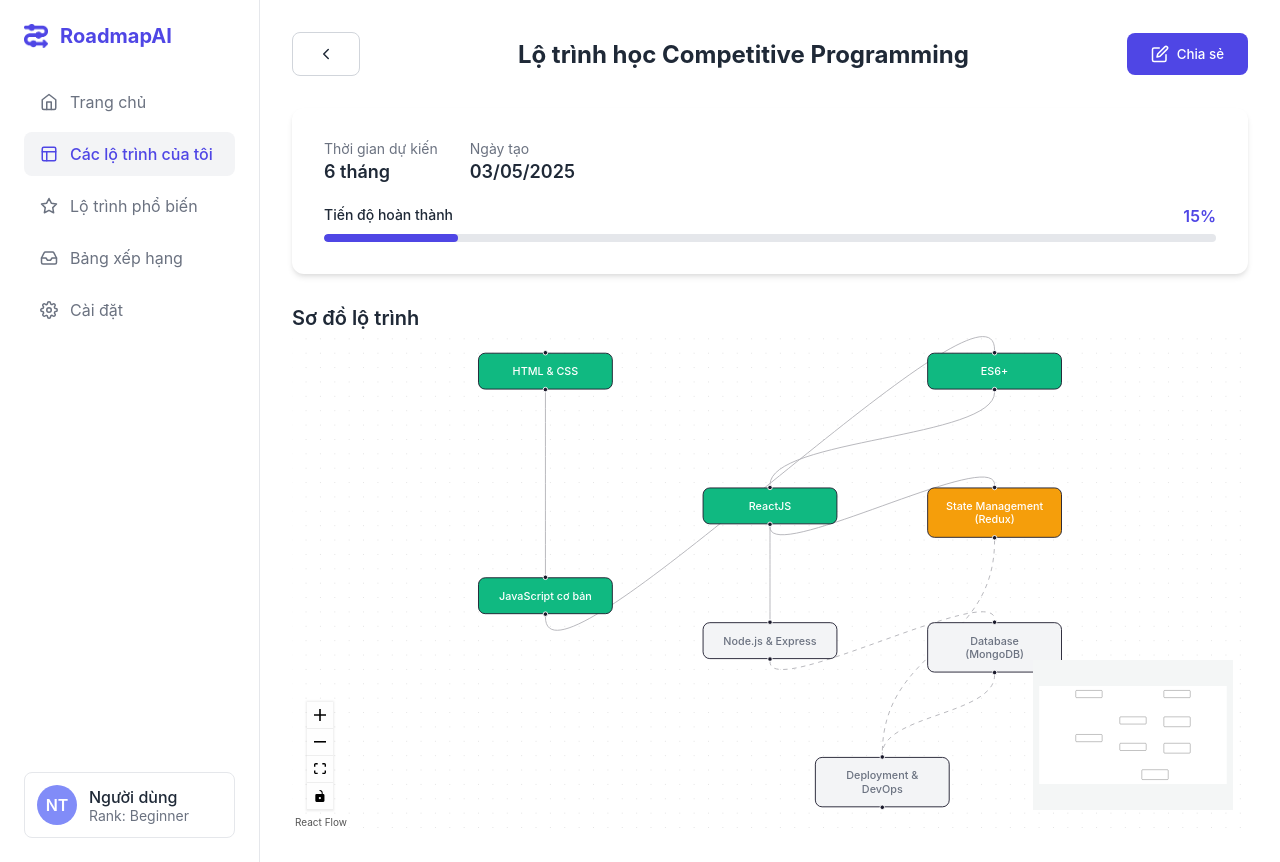
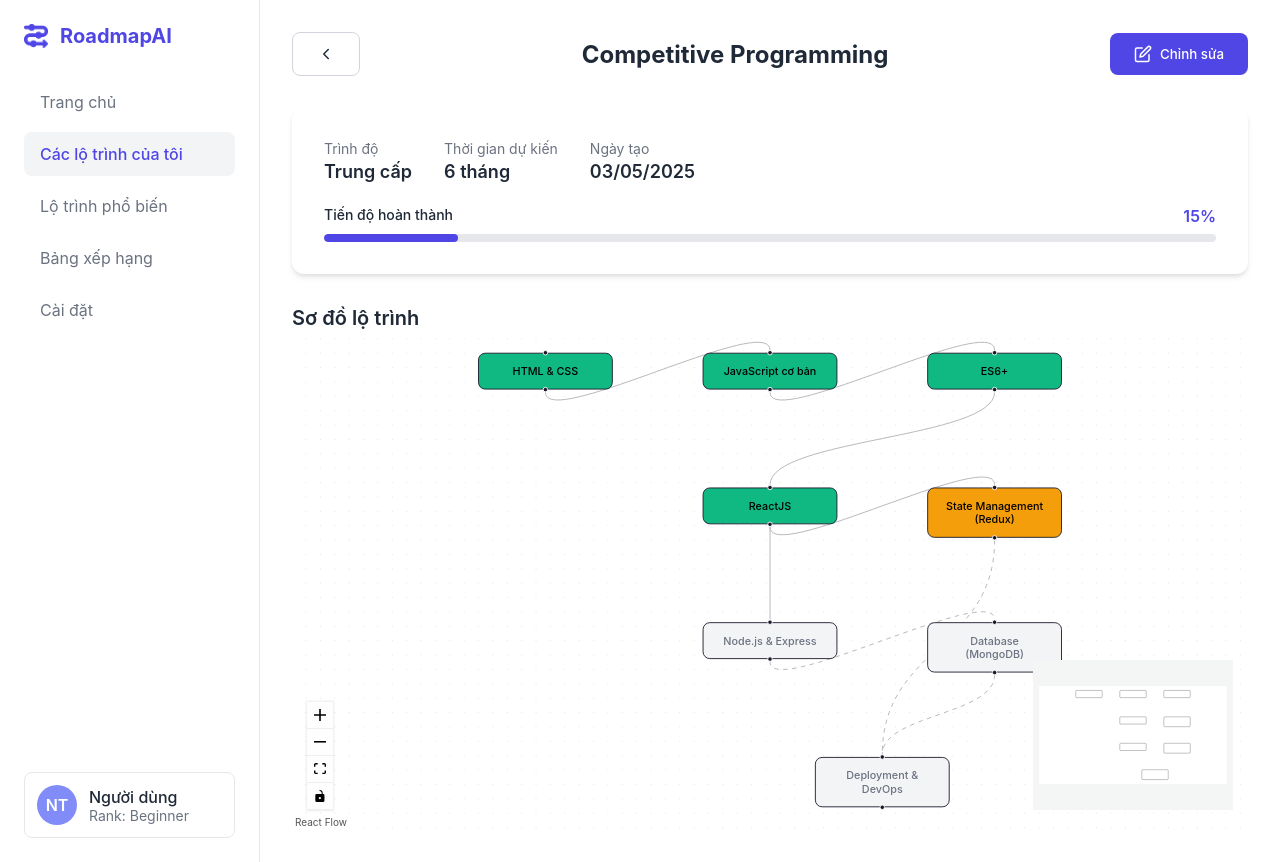
Before and after one commit to H-Ngyen/LEARN_EASY, a React (Vite) app: page /detail in a window 1280 px wide. Built offline with nearby package versions, Linux system fonts and the light colour scheme.

Commit message:
Update DetailRoadmapPage.jsx

```diff
--- a/src/pages/DetailRoadmapPage.jsx
+++ b/src/pages/DetailRoadmapPage.jsx
@@ -4,60 +4,66 @@ import ReactFlow, {
   Controls,
   Background,
   applyEdgeChanges,
-  applyNodeChanges
+  applyNodeChanges,
 } from 'react-flow-renderer';
 import '../css/detailroadmap.css';
 import logo from '../assets/logo.png';
 
-// Sample roadmap data with status on nodes
+// Updated mock roadmap data structure
 const roadmap = {
+  id: 'roadmap1',          // tổng ID
+  idUser: 'user123',       // người sở hữu
+  share: 1,                // 0: không chia sẻ, 1: chia sẻ
+  topic: 'Competitive Programming',
+  level: 1,     // 0:Mới bắt đầu, 1:Trung cấp, 2:Nâng cao
+  duration: 2,  // 0:1 tháng, 1:3 tháng, 2:6 tháng
+  created: '03/05/2025',
+  progress: 15, // percent
   nodes: [
-    { id: '1', data: { label: 'HTML & CSS', status: 'done' }, position: { x: 0, y: 0 } },
-    { id: '2', data: { label: 'JavaScript cơ bản', status: 'done' }, position: { x: 0, y: 250 } },
-    { id: '3', data: { label: 'ES6+', status: 'done' }, position: { x: 500, y: 0 } },
-    { id: '4', data: { label: 'ReactJS', status: 'done' }, position: { x: 250, y: 150 } },
-    { id: '5', data: { label: 'State Management (Redux)', status: 'in-process' }, position: { x: 500, y: 150 } },
-    { id: '6', data: { label: 'Node.js & Express', status: 'todo' }, position: { x: 250, y: 300 } },
-    { id: '7', data: { label: 'Database (MongoDB)', status: 'todo' }, position: { x: 500, y: 300 } },
-    { id: '8', data: { label: 'Deployment & DevOps', status: 'todo' }, position: { x: 375, y: 450 } },
+    { idNote: '1', data: { label: 'HTML & CSS', status: 2, description: 'HTML (Hypertext Markup Language) là ngôn ngữ đánh dấu tiêu chuẩn...' }, position: { x: 0, y: 0 } },
+    { idNote: '2', data: { label: 'JavaScript cơ bản', status: 2, description: 'JavaScript cơ bản cho phép bạn tương tác với trang web...' }, position: { x: 250, y: 0 } },
+    { idNote: '3', data: { label: 'ES6+', status: 2, description: 'ES6+ giới thiệu arrow functions, let/const, template literals...' }, position: { x: 500, y: 0 } },
+    { idNote: '4', data: { label: 'ReactJS', status: 2, description: 'ReactJS là thư viện JavaScript để xây dựng giao diện người dùng...' }, position: { x: 250, y: 150 } },
+    { idNote: '5', data: { label: 'State Management (Redux)', status: 1, description: 'Redux giúp quản lý state toàn cục trong ứng dụng React...' }, position: { x: 500, y: 150 } },
+    { idNote: '6', data: { label: 'Node.js & Express', status: 0, description: 'Node.js & Express cho phép xây dựng backend bằng JavaScript...' }, position: { x: 250, y: 300 } },
+    { idNote: '7', data: { label: 'Database (MongoDB)', status: 0, description: 'MongoDB là NoSQL database lưu trữ tài liệu JSON...' }, position: { x: 500, y: 300 } },
+    { idNote: '8', data: { label: 'Deployment & DevOps', status: 0, description: 'CICD, Docker, Kubernetes để triển khai và vận hành...' }, position: { x: 375, y: 450 } },
   ],
   edges: [
-    { id: 'e1-2', source: '1', target: '2' },
-    { id: 'e2-3', source: '2', target: '3' },
-    { id: 'e3-4', source: '3', target: '4' },
-    { id: 'e4-5', source: '4', target: '5' },
-    { id: 'e4-6', source: '4', target: '6' },
-    { id: 'e6-7', source: '6', target: '7' },
-    { id: 'e5-8', source: '5', target: '8' },
-    { id: 'e7-8', source: '7', target: '8' },
+    { idEdge: 'e1-2', source: '1', target: '2' },
+    { idEdge: 'e2-3', source: '2', target: '3' },
+    { idEdge: 'e3-4', source: '3', target: '4' },
+    { idEdge: 'e4-5', source: '4', target: '5' },
+    { idEdge: 'e4-6', source: '4', target: '6' },
+    { idEdge: 'e6-7', source: '6', target: '7' },
+    { idEdge: 'e5-8', source: '5', target: '8' },
+    { idEdge: 'e7-8', source: '7', target: '8' },
   ],
 };
 
+const LEVELS = ['Mới bắt đầu', 'Trung cấp', 'Nâng cao'];
+const DURATIONS = ['1 tháng', '3 tháng', '6 tháng'];
+
 export default function DetailRoadmap() {
-  // initialize with styled nodes and animated edges
+  // Map idNote to id for React Flow compatibility
   const [nodes, setNodes] = useState(
-    roadmap.nodes.map(node => ({
-      ...node,
-      style: {
-        background:
-          node.data.status === 'todo'
-            ? 'var(--gray-100)'
-            : node.data.status === 'in-process'
-            ? 'var(--warning)'
-            : 'var(--success)',
-        color: node.data.status === 'todo' ? 'var(--gray-500)' : 'white',
-        padding: '0.75rem 1rem',
-        borderRadius: '0.5rem',
-        fontWeight: 500,
-      }
+    roadmap.nodes.map(n => ({
+      id: n.idNote,
+      data: n.data,
+      position: n.position,
+      draggable: true,
+      style: {},
     }))
   );
   const [edges, setEdges] = useState(
-    roadmap.edges.map(edge => ({
-      ...edge,
-      animated: true
+    roadmap.edges.map(e => ({
+      id: e.idEdge,
+      source: e.source,
+      target: e.target,
+      animated: true,
     }))
   );
+  const [selected, setSelected] = useState(null);
 
   const onNodesChange = useCallback(
     changes => setNodes(nds => applyNodeChanges(changes, nds)),
@@ -68,6 +74,38 @@ export default function DetailRoadmap() {
     []
   );
 
+  // style nodes by status
+  const styledNodes = nodes.map(node => {
+    let background = 'var(--gray-100)'; // todo
+    let color = 'var(--gray-500)';
+    if (node.data.status === 1) {
+      background = 'var(--warning)'; // in-process
+      color = 'black';
+    }
+    if (node.data.status === 2) {
+      background = 'var(--success)'; // done
+      color = 'black';
+    }
+    return {
+      ...node,
+      style: {
+        background,
+        color,
+        padding: '0.75rem 1rem',
+        borderRadius: '0.5rem',
+        fontWeight: 500,
+        cursor: 'pointer',
+      },
+    };
+  });
+
+  const styledEdges = edges.map(edge => {
+    const srcNode = nodes.find(n => n.id === edge.source);
+    return { ...edge, animated: srcNode?.data.status !== 2 };
+  });
+
+  const handleNodeClick = (_e, node) => setSelected(node);
+
   return (
     <div className="container">
       {/* Sidebar */}
@@ -77,41 +115,11 @@ export default function DetailRoadmap() {
           <span>RoadmapAI</span>
         </div>
         <nav className="sidebar-nav">
-          <a href="#" className="nav-item">
-            <svg xmlns="http://www.w3.org/2000/svg" width="18" height="18" viewBox="0 0 24 24" fill="none" stroke="currentColor" strokeWidth="2" strokeLinecap="round" strokeLinejoin="round">
-              <path d="m3 9 9-7 9 7v11a2 2 0 0 1-2 2H5a2 2 0 0 1-2-2z" />
-              <polyline points="9 22 9 12 15 12 15 22" />
-            </svg>
-            <span>Trang chủ</span>
-          </a>
-          <a href="#" className="nav-item active">
-            <svg xmlns="http://www.w3.org/2000/svg" width="18" height="18" viewBox="0 0 24 24" fill="none" stroke="currentColor" strokeWidth="2" strokeLinecap="round" strokeLinejoin="round">
-              <rect x="3" y="3" width="18" height="18" rx="2" ry="2" />
-              <line x1="3" y1="9" x2="21" y2="9" />
-              <line x1="9" y1="21" x2="9" y2="9" />
-            </svg>
-            <span>Các lộ trình của tôi</span>
-          </a>
-          <a href="#" className="nav-item">
-            <svg xmlns="http://www.w3.org/2000/svg" width="18" height="18" viewBox="0 0 24 24" fill="none" stroke="currentColor" strokeWidth="2" strokeLinecap="round" strokeLinejoin="round">
-              <polygon points="12 2 15.09 8.26 22 9.27 17 14.14 18.18 21.02 12 17.77 5.82 21.02 7 14.14 2 9.27 8.91 8.26 12 2" />
-            </svg>
-            <span>Lộ trình phổ biến</span>
-          </a>
-          <a href="#" className="nav-item">
-            <svg xmlns="http://www.w3.org/2000/svg" width="18" height="18" viewBox="0 0 24 24" fill="none" stroke="currentColor" strokeWidth="2" strokeLinecap="round" strokeLinejoin="round">
-              <polyline points="22 12 16 12 14 15 10 15 8 12 2 12" />
-              <path d="M5.45 5.11 2 12v6a2 2 0 0 0 2 2h16a2 2 0 0 0 2-2v-6l-3.45-6.89A2 2 0 0 0 16.76 4H7.24a2 2 0 0 0-1.79 1.11z" />
-            </svg>
-            <span>Bảng xếp hạng</span>
-          </a>
-          <a href="#" className="nav-item">
-            <svg xmlns="http://www.w3.org/2000/svg" width="18" height="18" viewBox="0 0 24 24" fill="none" stroke="currentColor" strokeWidth="2" strokeLinecap="round" strokeLinejoin="round">
-              <circle cx="12" cy="12" r="3" />
-              <path d="M19.4 15a1.65 1.65 0 0 0 .33 1.82l.06.06a2 2 0 0 1 0 2.83 2 2 0 0 1-2.83 0l-.06-.06a1.65 1.65 0 0 0-1.82-.33 1.65 1.65 0 0 0-1 1.51V21a2 2 0 0 1-2 2 2 2 0 0 1-2-2v-.09A1.65 1.65 0 0 0 9 19.4a1.65 1.65 0 0 0-1.82.33l-.06.06a2 2 0 0 1-2.83 0 2 2 0 0 1 0-2.83l.06-.06a1.65 1.65 0 0 0 .33-1.82 1.65 1.65 0 0 0-1.51-1H3a2 2 0 0 1-2-2 2 2 0 0 1 2-2h.09A1.65 1.65 0 0 0 4.6 9a1.65 1.65 0 0 0-.33-1.82l-.06-.06a2 2 0 0 1 0-2.83 2 2 0 0 1 2.83 0l.06.06a1.65 1.65 0 0 0 1.82.33H9a1.65 1.65 0 0 0 1-1.51V3a2 2 0 0 1 2-2 2 2 0 0 1 2 2v.09a1.65 1.65 0 0 0 1 1.51 1.65 1.65 0 0 0 1.82-.33l.06-.06a2 2 0 0 1 2.83 0 2 2 0 0 1 0 2.83l-.06.06a1.65 1.65 0 0 0-.33 1.82V9a1.65 1.65 0 0 0 1.51 1H21a2 2 0 0 1 2 2 2 2 0 0 1-2 2h-.09a1.65 1.65 0 0 0-1.51 1z" />
-            </svg>
-            <span>Cài đặt</span>
-          </a>
+          <a href="#" className="nav-item">Trang chủ</a>
+          <a href="#" className="nav-item active">Các lộ trình của tôi</a>
+          <a href="#" className="nav-item">Lộ trình phổ biến</a>
+          <a href="#" className="nav-item">Bảng xếp hạng</a>
+          <a href="#" className="nav-item">Cài đặt</a>
         </nav>
         <div className="user-profile">
           <div className="avatar">NT</div>
@@ -121,53 +129,48 @@ export default function DetailRoadmap() {
           </div>
         </div>
       </aside>
+
+      {/* Main Content */}
       <main className="main">
         <header className="page-header">
-          <button className="btn btn-outline mr-4" onClick={() => window.history.back()}>
-            <svg xmlns="http://www.w3.org/2000/svg" width="18" height="18" viewBox="0 0 24 24" fill="none" stroke="currentColor" strokeWidth="2" strokeLinecap="round" strokeLinejoin="round">
+          <button className="btn btn-outline" onClick={() => window.history.back()}>
+            <svg width={18} height={18} viewBox="0 0 24 24" fill="none" stroke="currentColor" strokeWidth={2} strokeLinecap="round" strokeLinejoin="round">
               <polyline points="15 18 9 12 15 6" />
             </svg>
           </button>
-          <h1 className="page-title">Lộ trình học Competitive Programming</h1>
+          <h1 className="page-title">{roadmap.topic}</h1>
           <div className="header-actions">
             <button className="btn btn-primary">
-              <svg xmlns="http://www.w3.org/2000/svg" width="18" height="18" viewBox="0 0 24 24" fill="none" stroke="currentColor" strokeWidth="2" strokeLinecap="round" strokeLinejoin="round">
+              <svg width={18} height={18} viewBox="0 0 24 24" fill="none" stroke="currentColor" strokeWidth={2} strokeLinecap="round" strokeLinejoin="round">
                 <path d="M11 4H4a2 2 0 0 0-2 2v14a2 2 0 0 0 2 2h14a2 2 0 0 0 2-2v-7" />
                 <path d="M18.5 2.5a2.121 2.121 0 0 1 3 3L12 15l-4 1 1-4 9.5-9.5z" />
-              </svg>
-              Chia sẻ
+              </svg>Chỉnh sửa
             </button>
           </div>
         </header>
+
+        {/* Roadmap Overview */}
         <section className="roadmap-overview">
           <div className="roadmap-meta">
-            <div className="meta-item">
-              <span className="meta-label">Thời gian dự kiến</span>
-              <span className="meta-value">6 tháng</span>
-            </div>
-            <div className="meta-item">
-              <span className="meta-label">Ngày tạo</span>
-              <span className="meta-value">03/05/2025</span>
-            </div>
+            <div className="meta-item"><span className="meta-label">Trình độ</span><span className="meta-value">{LEVELS[roadmap.level]}</span></div>
+            <div className="meta-item"><span className="meta-label">Thời gian dự kiến</span><span className="meta-value">{DURATIONS[roadmap.duration]}</span></div>
+            <div className="meta-item"><span className="meta-label">Ngày tạo</span><span className="meta-value">{roadmap.created}</span></div>
           </div>
           <div className="progress-container">
-            <div className="progress-header">
-              <span className="progress-title">Tiến độ hoàn thành</span>
-              <span className="progress-percentage">15%</span>
-            </div>
-            <div className="progress-bar">
-              <div className="progress-value" style={{ width: '15%' }} />
-            </div>
+            <div className="progress-header"><span className="progress-title">Tiến độ hoàn thành</span><span className="progress-percentage">{roadmap.progress}%</span></div>
+            <div className="progress-bar"><div className="progress-value" style={{ width: `${roadmap.progress}%` }} /></div>
           </div>
         </section>
+
         <section className="roadmap-visualization">
           <h2 className="roadmap-title">Sơ đồ lộ trình</h2>
           <div className="mindmap-container">
             <ReactFlow
-              nodes={nodes}
-              edges={edges.map(edge => ({ ...edge, animated: edge.animated && !(nodes.find(n => n.id === edge.source).data.status === 'done') }))}
+              nodes={styledNodes}
+              edges={styledEdges}
               onNodesChange={onNodesChange}
               onEdgesChange={onEdgesChange}
+              onNodeClick={handleNodeClick}
               fitView
               attributionPosition="bottom-left"
             >
@@ -176,6 +179,15 @@ export default function DetailRoadmap() {
               <Background color="#aaa" gap={16} />
             </ReactFlow>
           </div>
+          {selected && (
+            <div className="info-panel active">
+              <div className="info-header">
+                <h3 className="info-title">{selected.data.label}</h3>
+                <button className="info-close" onClick={() => setSelected(null)}>×</button>
+              </div>
+              <div className="info-section"><p>{selected.data.description}</p></div>
+            </div>
+          )}
         </section>
       </main>
     </div>
```
